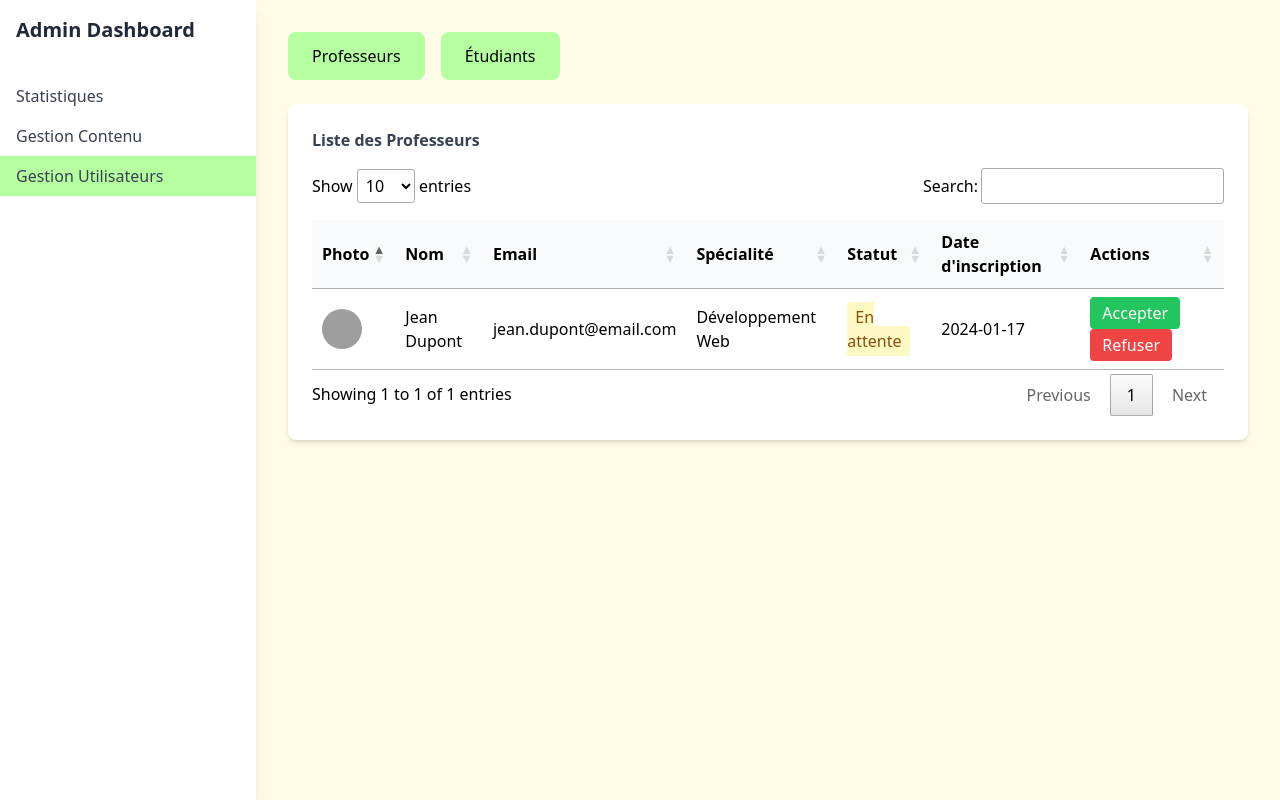
After one commit to kooutar/Youdemy, a PHP site: page /front/gestionProfEtudiant.php in a window 1280 px wide. The commit adds this page. Run offline with PHP 8.4, Linux system fonts and the light colour scheme; some libraries are stand-ins or nearby versions; grey boxes are pictures that could not be loaded.

```diff
--- a/classes/categorie.php
+++ b/classes/categorie.php
@@ -50,5 +50,6 @@ public static function affichecategorie(){
   }
 }
 public function getCategorie(){return $this->categorie;}
+public function getIdCategorie(){return $this->idcategorie;}
 
 }
--- /dev/null
+++ b/front/gestionProfEtudiant.php
@@ -0,0 +1,162 @@
+<!DOCTYPE html>
+<html lang="fr">
+<head>
+    <meta charset="UTF-8">
+    <meta name="viewport" content="width=device-width, initial-scale=1.0">
+    <title>Youdemy - Gestion des Utilisateurs</title>
+    <script src="https://cdn.tailwindcss.com"></script>
+    <script src="https://code.jquery.com/jquery-3.6.0.min.js"></script>
+    <link rel="stylesheet" type="text/css" href="https://cdn.datatables.net/1.11.5/css/jquery.dataTables.css">
+    <script src="https://cdn.datatables.net/1.11.5/js/jquery.dataTables.js"></script>
+</head>
+<body class="bg-[#FFFBE6]">
+    <div class="flex">
+        <!-- Sidebar -->
+        <aside class="w-64 min-h-screen bg-white shadow-lg">
+            <div class="p-4">
+                <h2 class="text-xl font-bold text-gray-800">Admin Dashboard</h2>
+            </div>
+            <nav class="mt-4">
+                <a href="#stats" class="block px-4 py-2 text-gray-700 hover:bg-[#B6FFA1]">Statistiques</a>
+                <a href="#content" class="block px-4 py-2 text-gray-700 hover:bg-[#B6FFA1]">Gestion Contenu</a>
+                <a href="#users" class="block px-4 py-2 text-gray-700 bg-[#B6FFA1]">Gestion Utilisateurs</a>
+            </nav>
+        </aside>
+
+        <!-- Main Content -->
+        <main class="flex-1 p-8">
+            <!-- Buttons Section -->
+            <div class="mb-6 flex flex-wrap gap-4">
+                <button onclick="showTable('professeursTable')" class="bg-[#B6FFA1] px-6 py-3 rounded-lg hover:bg-opacity-80 transition-all">
+                    Professeurs
+                </button>
+                <button onclick="showTable('etudiantsTable')" class="bg-[#B6FFA1] px-6 py-3 rounded-lg hover:bg-opacity-80 transition-all">
+                    Étudiants
+                </button>
+            </div>
+
+            <!-- Professeurs Table Section -->
+            <div id="professeursTable" class="bg-white rounded-lg shadow-md p-6 mb-6">
+                <h3 class="font-bold text-gray-700 mb-4">Liste des Professeurs</h3>
+                <table id="tableProfesseurs" class="w-full">
+                    <thead>
+                        <tr class="bg-gray-50">
+                            <th class="p-3 text-left">Photo</th>
+                            <th class="p-3 text-left">Nom</th>
+                            <th class="p-3 text-left">Email</th>
+                            <th class="p-3 text-left">Spécialité</th>
+                            <th class="p-3 text-left">Statut</th>
+                            <th class="p-3 text-left">Date d'inscription</th>
+                            <th class="p-3 text-left">Actions</th>
+                        </tr>
+                    </thead>
+                    <tbody>
+                        <tr class="border-b hover:bg-gray-50">
+                            <td class="p-3">
+                                <img src="/api/placeholder/40/40" class="w-10 h-10 rounded-full" alt="Prof">
+                            </td>
+                            <td class="p-3">Jean Dupont</td>
+                            <td class="p-3">jean.dupont@email.com</td>
+                            <td class="p-3">Développement Web</td>
+                            <td class="p-3">
+                                <span class="bg-yellow-100 text-yellow-800 px-2 py-1 rounded">En attente</span>
+                            </td>
+                            <td class="p-3">2024-01-17</td>
+                            <td class="p-3">
+                                <button class="bg-green-500 text-white px-3 py-1 rounded mr-2 hover:bg-green-600">
+                                    Accepter
+                                </button>
+                                <button class="bg-red-500 text-white px-3 py-1 rounded hover:bg-red-600">
+                                    Refuser
+                                </button>
+                            </td>
+                        </tr>
+                    </tbody>
+                </table>
+            </div>
+
+            <!-- Étudiants Table Section -->
+            <div id="etudiantsTable" class="bg-white rounded-lg shadow-md p-6 mb-6 hidden">
+                <h3 class="font-bold text-gray-700 mb-4">Liste des Étudiants</h3>
+                <table id="tableEtudiants" class="w-full">
+                    <thead>
+                        <tr class="bg-gray-50">
+                            <th class="p-3 text-left">Photo</th>
+                            <th class="p-3 text-left">Nom</th>
+                            <th class="p-3 text-left">Email</th>
+                            <th class="p-3 text-left">Cours suivis</th>
+                            <th class="p-3 text-left">Statut</th>
+                            <th class="p-3 text-left">Date d'inscription</th>
+                            <th class="p-3 text-left">Actions</th>
+                        </tr>
+                    </thead>
+                    <tbody>
+                        <tr class="border-b hover:bg-gray-50">
+                            <td class="p-3">
+                                <img src="/api/placeholder/40/40" class="w-10 h-10 rounded-full" alt="Student">
+                            </td>
+                            <td class="p-3">Marie Martin</td>
+                            <td class="p-3">marie.martin@email.com</td>
+                            <td class="p-3">3</td>
+                            <td class="p-3">
+                                <span class="bg-green-100 text-green-800 px-2 py-1 rounded">Actif</span>
+                            </td>
+                            <td class="p-3">2024-01-15</td>
+                            <td class="p-3">
+                                <button class="bg-red-500 text-white px-3 py-1 rounded hover:bg-red-600" onclick="toggleBanUser(this)">
+                                    Bannir
+                                </button>
+                            </td>
+                        </tr>
+                    </tbody>
+                </table>
+            </div>
+        </main>
+    </div>
+
+    <script>
+        $(document).ready(function() {
+            // Initialisation des DataTables
+            $('#tableProfesseurs').DataTable({
+                language: {
+                    url: '//cdn.datatables.net/plug-ins/1.11.5/i18n/fr-FR.json'
+                },
+                responsive: true,
+                dom: '<"flex flex-col md:flex-row justify-between items-center mb-4"lf>rtip',
+                initComplete: function() {
+                    $('.dataTables_length select').addClass('border rounded px-2 py-1');
+                    $('.dataTables_filter input').addClass('border rounded px-2 py-1 ml-2');
+                }
+            });
+
+            $('#tableEtudiants').DataTable({
+                language: {
+                    url: '//cdn.datatables.net/plug-ins/1.11.5/i18n/fr-FR.json'
+                },
+                responsive: true,
+                dom: '<"flex flex-col md:flex-row justify-between items-center mb-4"lf>rtip',
+                initComplete: function() {
+                    $('.dataTables_length select').addClass('border rounded px-2 py-1');
+                    $('.dataTables_filter input').addClass('border rounded px-2 py-1 ml-2');
+                }
+            });
+        });
+
+        function showTable(tableId) {
+            // Cacher toutes les tables
+            ['professeursTable', 'etudiantsTable'].forEach(id => {
+                document.getElementById(id).classList.add('hidden');
+            });
+            // Afficher la table sélectionnée
+            document.getElementById(tableId).classList.remove('hidden');
+        }
+
+        function toggleBanUser(button) {
+            const isBanned = button.textContent.trim() === 'Bannir';
+            button.textContent = isBanned ? 'Débannir' : 'Bannir';
+            button.classList.toggle('bg-red-500');
+            button.classList.toggle('bg-green-500');
+        }
+    </script>
+</body>
+</html>
```
Also changed, not shown: classes/Enseignant.php (+17 -2 lines), front/gestionCentenu.php (+11 -2 lines).
